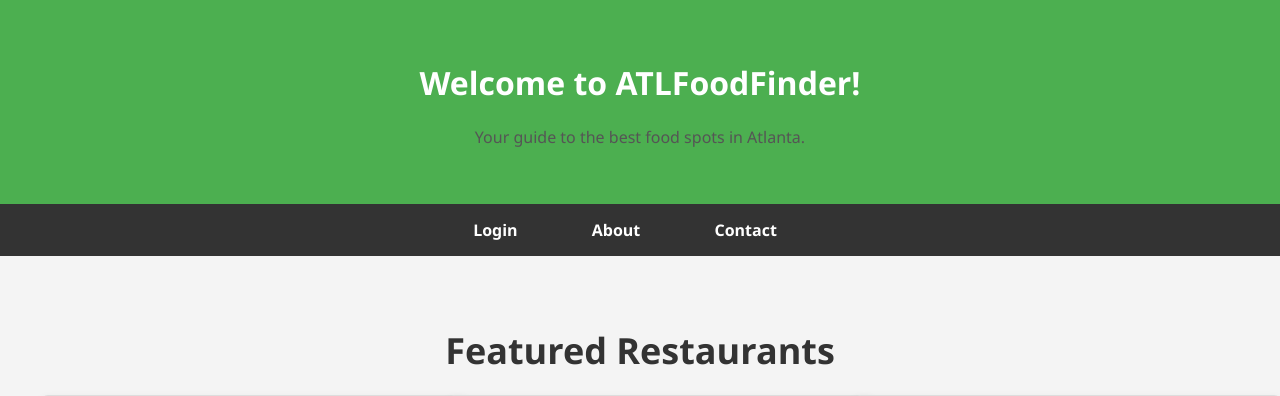
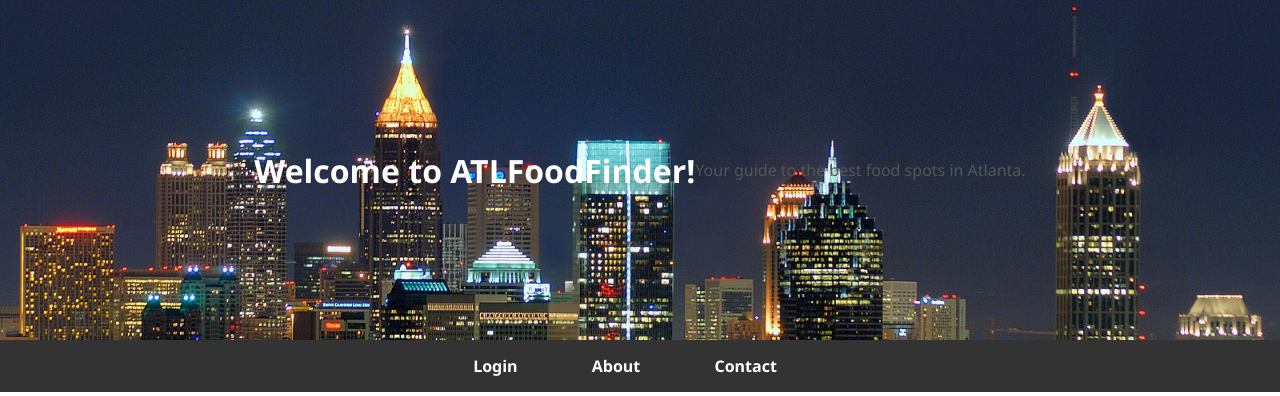
Before and after one commit to PabCR/ATLFoodFinder, a Django app: page / in a window 1280 px wide. Shown: the top 396 px of the page. Run offline with Django 5.2, Linux system fonts and the light colour scheme.

Commit message:
Stylesheet

```diff
--- a/ATLFoodFinder/settings.py
+++ b/ATLFoodFinder/settings.py
@@ -121,7 +121,6 @@ USE_TZ = True
 # https://docs.djangoproject.com/en/5.1/howto/static-files/
 STATIC_URL = '/static/'
 STATICFILES_DIRS = [
-    os.path.join(BASE_DIR, "static"),
     'ATLFoodFinder/static/ATLFoodFinder/',
 ]
 # Default primary key field type
--- a/ATLFoodFinder/static/ATLFoodFinder/styles.css
+++ b/ATLFoodFinder/static/ATLFoodFinder/styles.css
@@ -3,15 +3,20 @@ html, body {
     font-family: 'Segoe UI', Tahoma, Geneva, Verdana, sans-serif;
     margin: 0;
     padding: 0;
-    background-color: #f4f4f4;
+    background-color: white;
 }
 
 header {
-    background-color: #4CAF50;
-    color: white;
-    padding: 40px 20px;
+    background-image: url("ATLFoodFinder/images/Skyline.jpg");
+    background-size: cover; /* Ensures the image covers the entire header */
+    background-position: center; /* Centers the background image */
+    height: 300px; /* Adjust the height of the header */
+    color: white; /* Text color in the header */
+    display: flex;
+    justify-content: center;
+    align-items: center;
     text-align: center;
-    box-shadow: 0 4px 2px -2px gray;
+    padding: 20px;
 }
 
 nav {
@@ -212,3 +217,25 @@ nav ul li a {
 nav ul li a:hover {
     background-color: #555;
 }
+
+
+
+/* Style for the home button */
+.home-btn {
+    position: absolute;
+    bottom: 20px; /* Position at the bottom of the sidebar */
+    left: 20px; /* Slightly offset from the left */
+    width: calc(100% - 40px); /* Full width minus padding */
+    padding: 10px;
+    background-color: #28a745; /* Green color for the button */
+    color: white;
+    border: none;
+    cursor: pointer;
+    border-radius: 4px;
+    font-size: 16px;
+    text-align: center;
+}
+
+.home-btn:hover {
+    background-color: #218838; /* Darker green on hover */
+}
--- a/ATLFoodFinder/views.py
+++ b/ATLFoodFinder/views.py
@@ -9,5 +9,6 @@ def show_map_view(request):
     embed_map_url = get_embed_map_url(location)
 
     return render(request, 'map_display.html', {'map_url': embed_map_url})
+
 def map(request):
     return render(request, 'ATLFoodFinder/map.html')
```
Also changed, not shown: ATLFoodFinder/templates/ATLFoodFinder/map.html (+23 -28 lines), ATLFoodFinder/static/ATLFoodFinder/images/Skyline.jpg (added).
